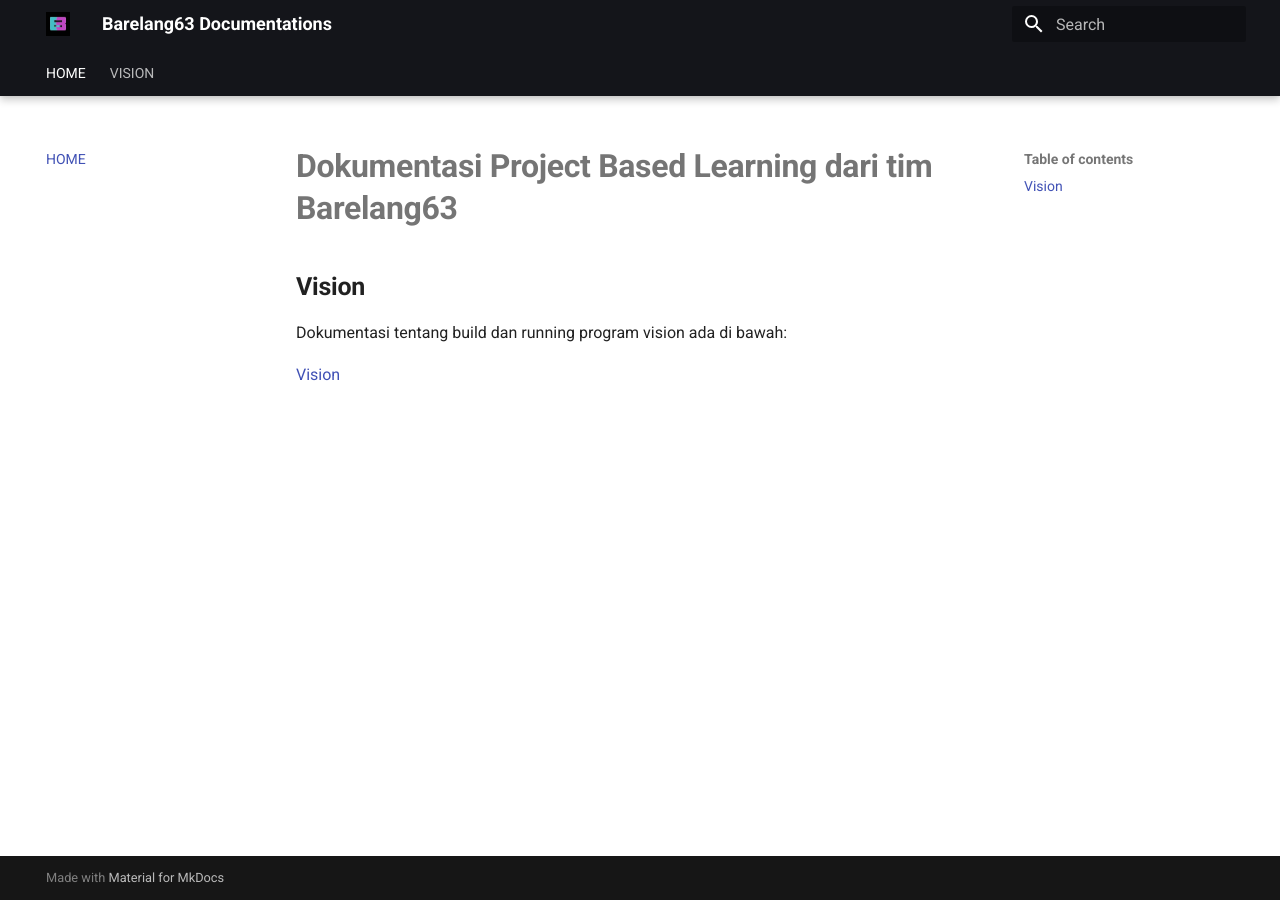
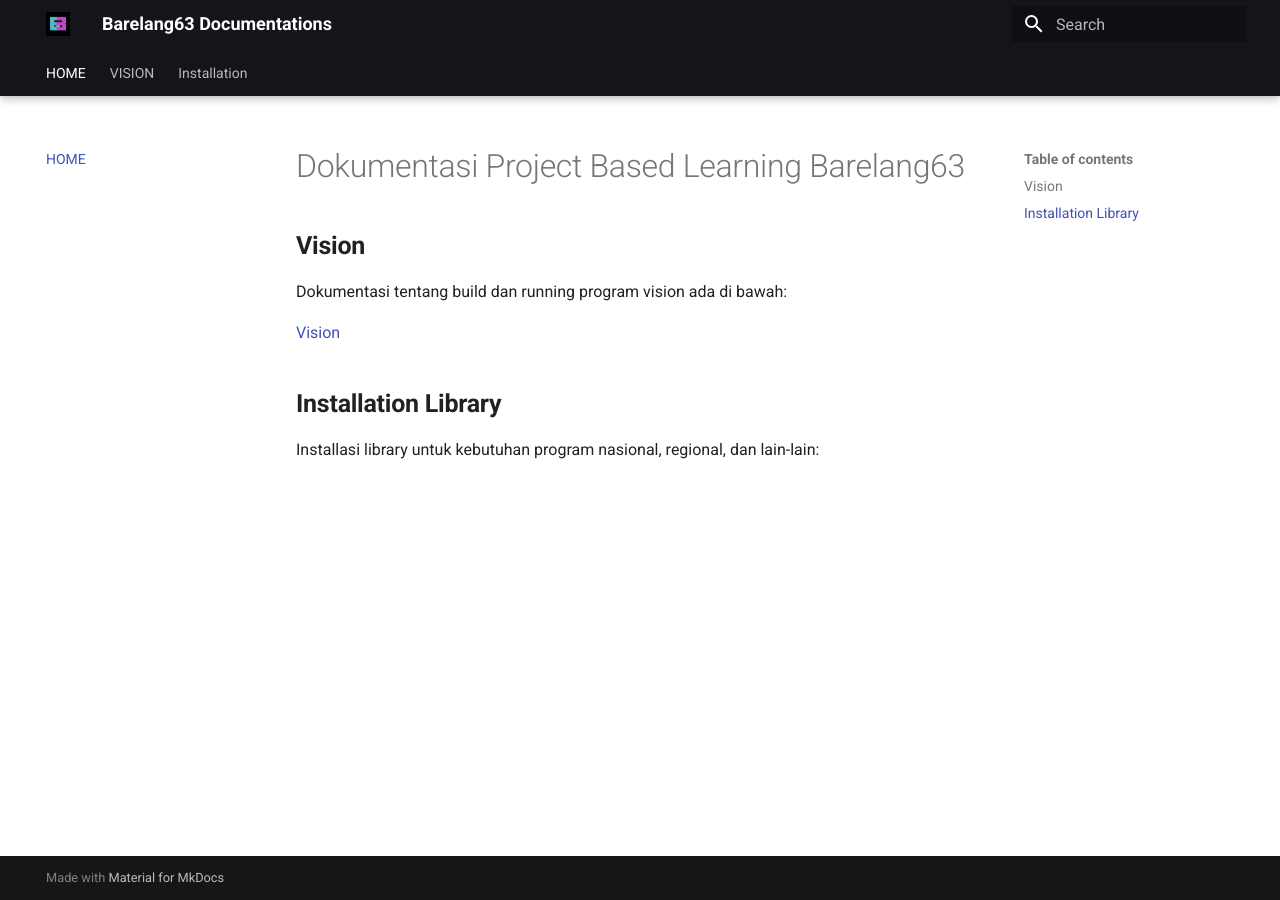
Before and after one commit to Barelang63-BRAIL/Barelang63-Dokumentasi, an MkDocs documentation site: the page built from docs/index.md, in a window 1280 px wide. Built offline with MkDocs 1.6.1 and Material for MkDocs 9.7.7, drawn with Linux system fonts in a browser that asks for light colours.

Commit message:
update zed_sdk.md and install.md

```diff
--- a/docs/index.md
+++ b/docs/index.md
@@ -1,6 +1,9 @@
-# **Dokumentasi Project Based Learning dari tim Barelang63**
+# Dokumentasi Project Based Learning Barelang63
 
 ## **Vision**
 Dokumentasi tentang build dan running program vision ada di bawah:
 
-[Vision](VISION/)
+[Vision](VISION/install_zed_sdk.md)
+
+## **Installation Library**
+Installasi library untuk kebutuhan program nasional, regional, dan lain-lain:
--- a/mkdocs.yml
+++ b/mkdocs.yml
@@ -31,3 +31,7 @@ nav:
 
   - VISION:
     - Record Menggunakan ZED Camera: VISION/record_zed.md
+    - Install ZED SDK: VISION/install_zed.md
+
+  - Installation:
+    - Install All Package Robot: INSTALL/install_all.md
```
Also changed, not shown: docs/INSTALL/install_all.md (added, +1 -0 lines), docs/VISION/install_zed_sdk.md (added, +1 -0 lines).
